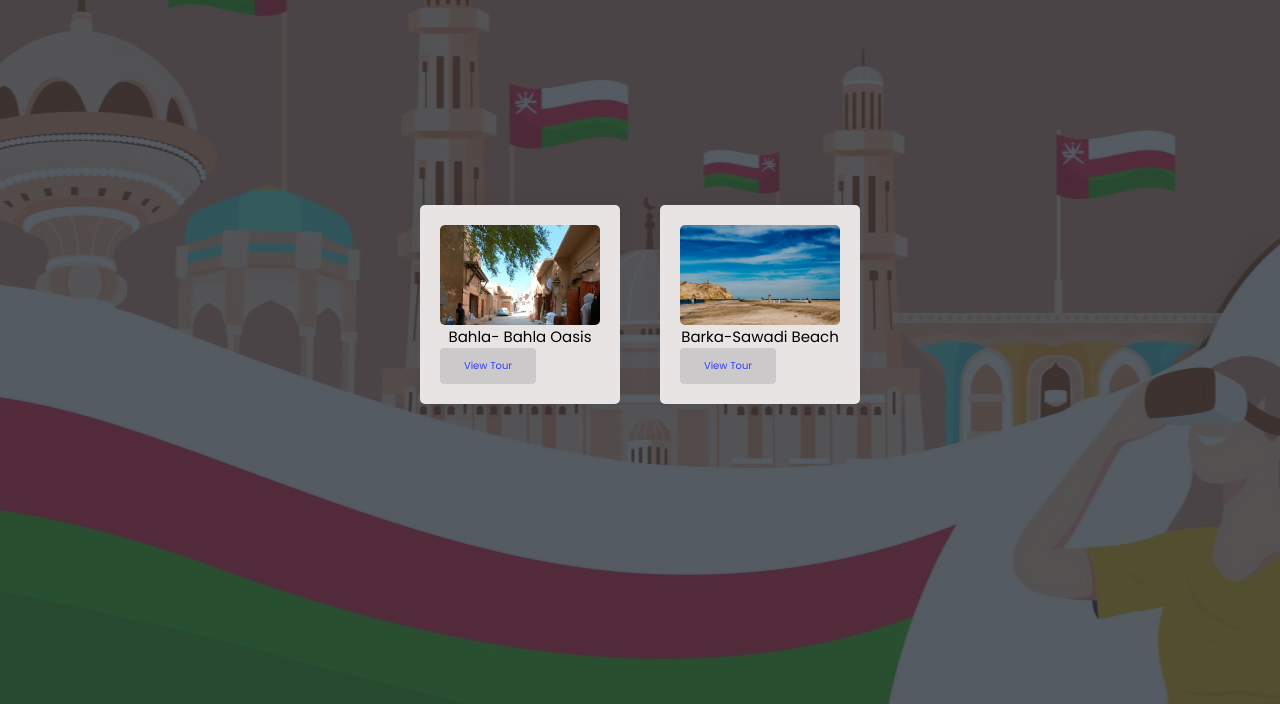
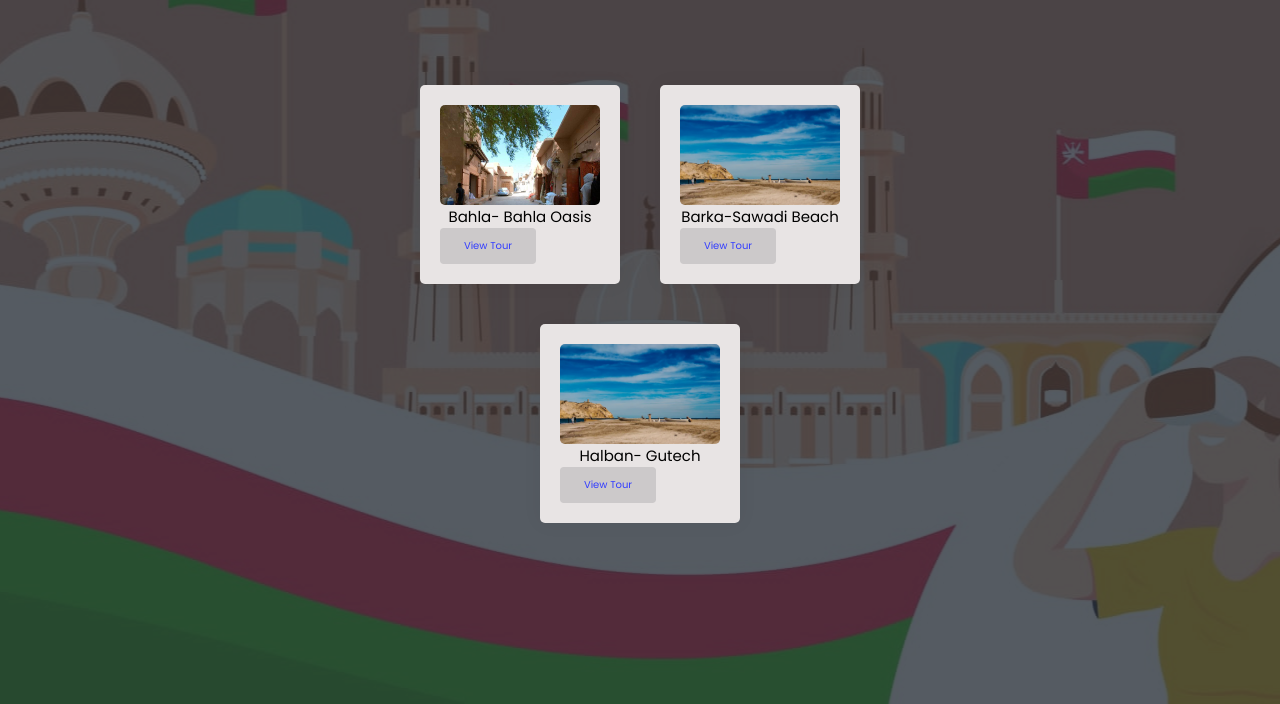
Before and after one commit to Mzyane/WejhaTech, a plain HTML site: page tours.html in a window 1280 px wide. Shown: the part 96-800 px from the top of the page. Drawn offline with Linux system fonts and the light colour scheme.

Commit message:
Update tours.html

```diff
--- a/tours.html
+++ b/tours.html
@@ -9,7 +9,7 @@
     <link rel="icon" href="images/logo1.png"/>
 
   </head>
-  <body>
+ <body>
     <div class="container">
       <div class="navbar">
         <div class="menu">
@@ -19,7 +19,6 @@
           </div>
         </div>
       </div>
-
       <div class="main-container">
         <div class="main">
           <header>
@@ -29,12 +28,17 @@
                   <div class='card'>
                     <div class='img'></div>
                     <p class='title' style="font-size: 15px; color: black;">Bahla- Bahla Oasis</p>
-                    <a href='https://kuula.co/post/n1/collection/7qLNX'>View Tour</a>
+                    <a href='bahlaoasis.html'>View Tour</a>
                   </div>
                   <div class='card'>
                     <div class='img2'></div>
                     <p class='title' style="font-size: 15px; color: black;">Barka-Sawadi Beach</p>
                     <a href='#'>View Tour</a>
+                  </div>
+                  <div class='card'>
+                    <div class='img2'></div>
+                    <p class='title' style="font-size: 15px; color: black;">Halban- Gutech</p>
+                    <a href='gutech.html'>View Tour</a>
                   </div>
 
                   </div>
```
